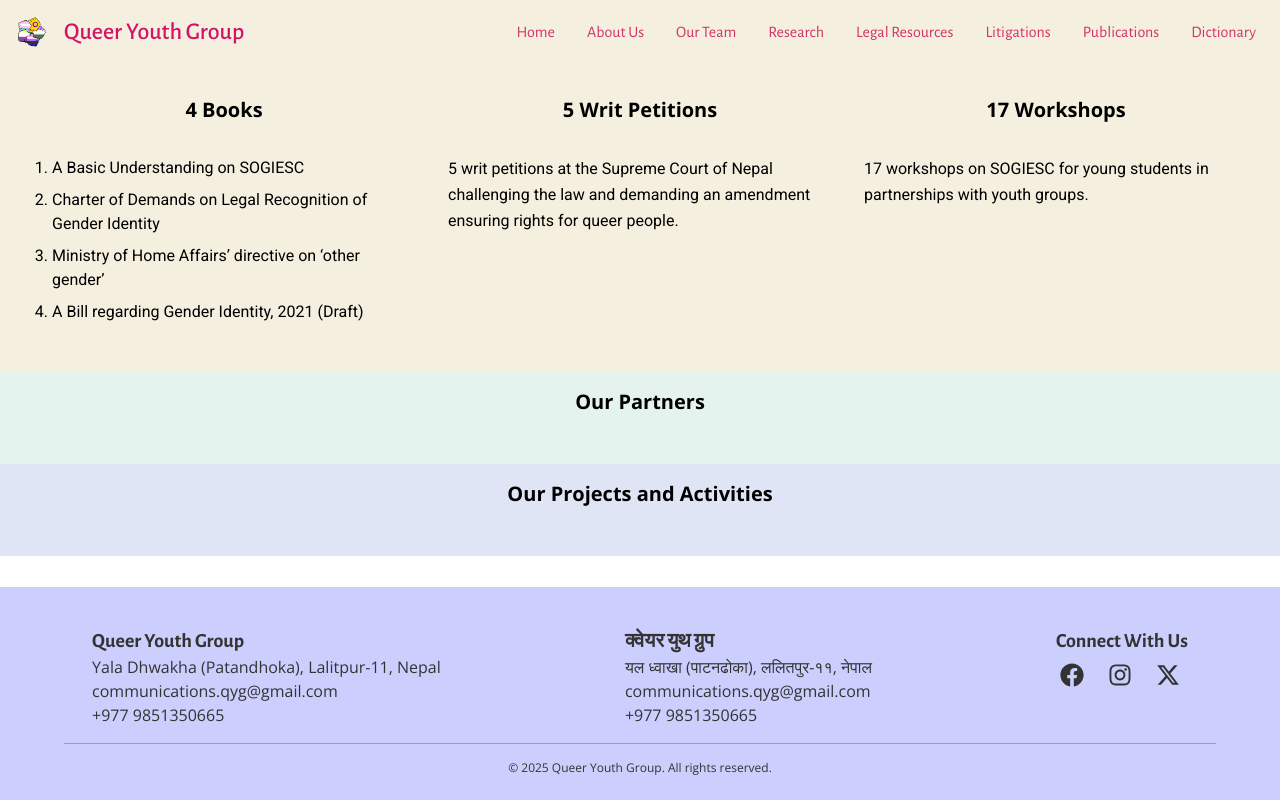
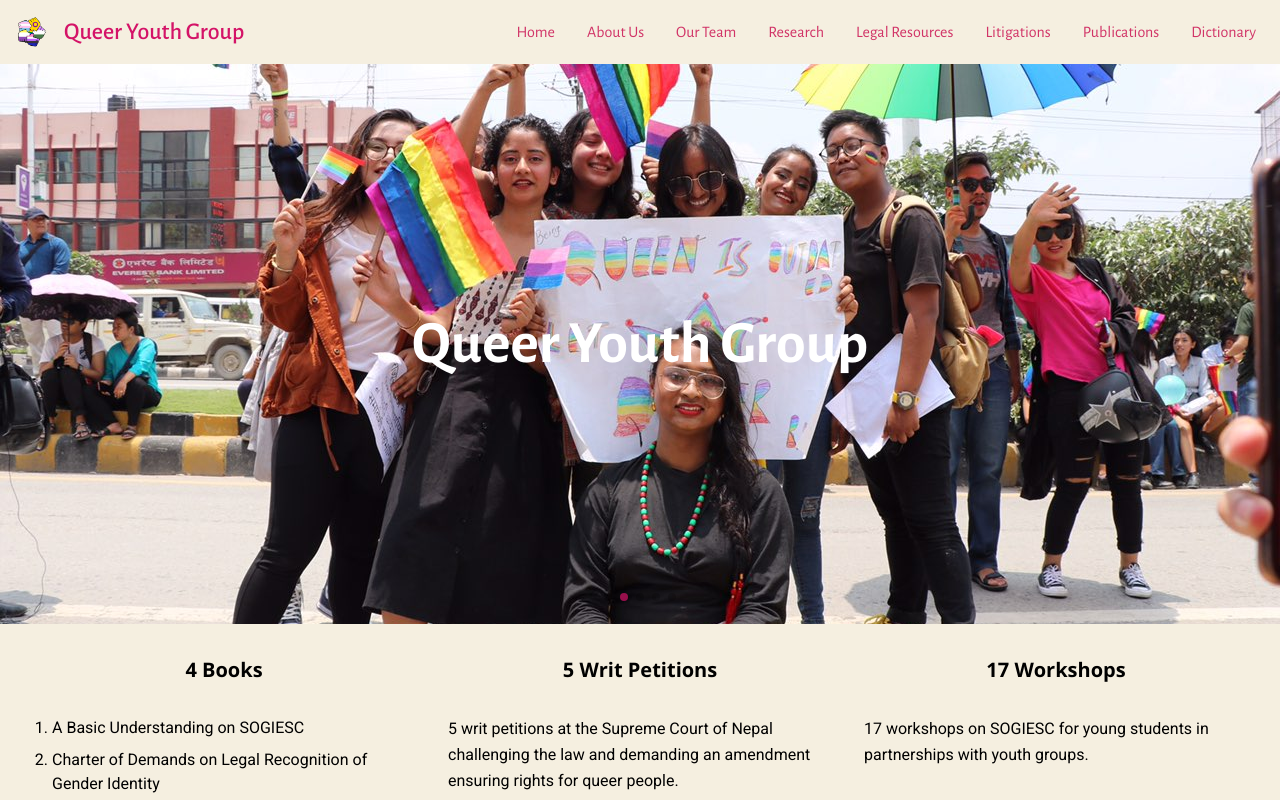
Before and after one commit to shakyasimha/queeryouthgroup, a Next.js app: page / in a window 1280 px wide. Shown: the top 800 px of the page. Built offline with nearby package versions, Linux system fonts and the light colour scheme; a web font is replaced by a local one.

Commit message:
added swiper slideshow

```diff
--- a/src/app/page.tsx
+++ b/src/app/page.tsx
@@ -1,12 +1,14 @@
 import Image from "next/image";
 import { roboto, openSans } from "@/ui/fonts";
+import Slideshow from "@/components/Slideshow";
+
 
 export default function Home() {
   return (
     <div className="w-full flex flex-col flex-grow">
       {/* First container - image and welcome */}
       <div className='flex flex-col min-[1200px]:flex-row items-center'>
-          {/* <Slideshow /> */}
+          <Slideshow />
       </div>
 
       {/* Second container - containing books written, etc */}
--- a/src/components/Slideshow/index.tsx
+++ b/src/components/Slideshow/index.tsx
@@ -1,8 +1,11 @@
+"use client";
+
 import React, { useState } from 'react';
+import { alegreyaSans } from '@/ui/fonts';
+
+// Import Swiper styles
 import { Swiper, SwiperSlide } from 'swiper/react';
 import { Autoplay, Pagination, Navigation } from 'swiper/modules';
-
-// Import Swiper styles
 import 'swiper/css';
 import 'swiper/css/pagination';
 import 'swiper/css/navigation';
@@ -71,7 +74,7 @@ const Slideshow = () => {
 
             {/* Site Title Overlay */}
             <div className="absolute inset-0 flex items-center justify-center bg-opacity-20 z-10">
-                <h1 className="text-4xl md:text-6xl font-bold text-white text-center text-shadow">
+                <h1 className={`${alegreyaSans.className} text-4xl md:text-6xl font-bold text-white text-center text-shadow`}>
                     Queer Youth Group
                 </h1>
             </div>
```
